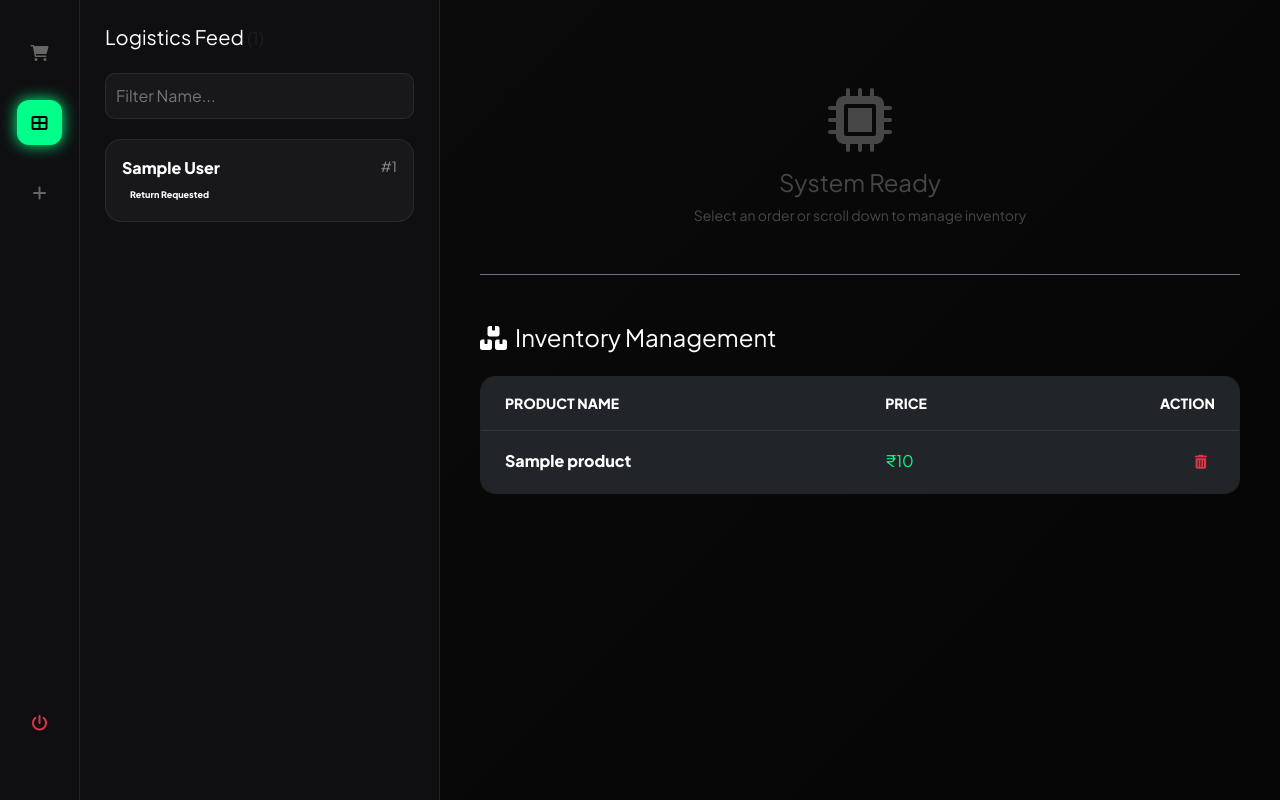
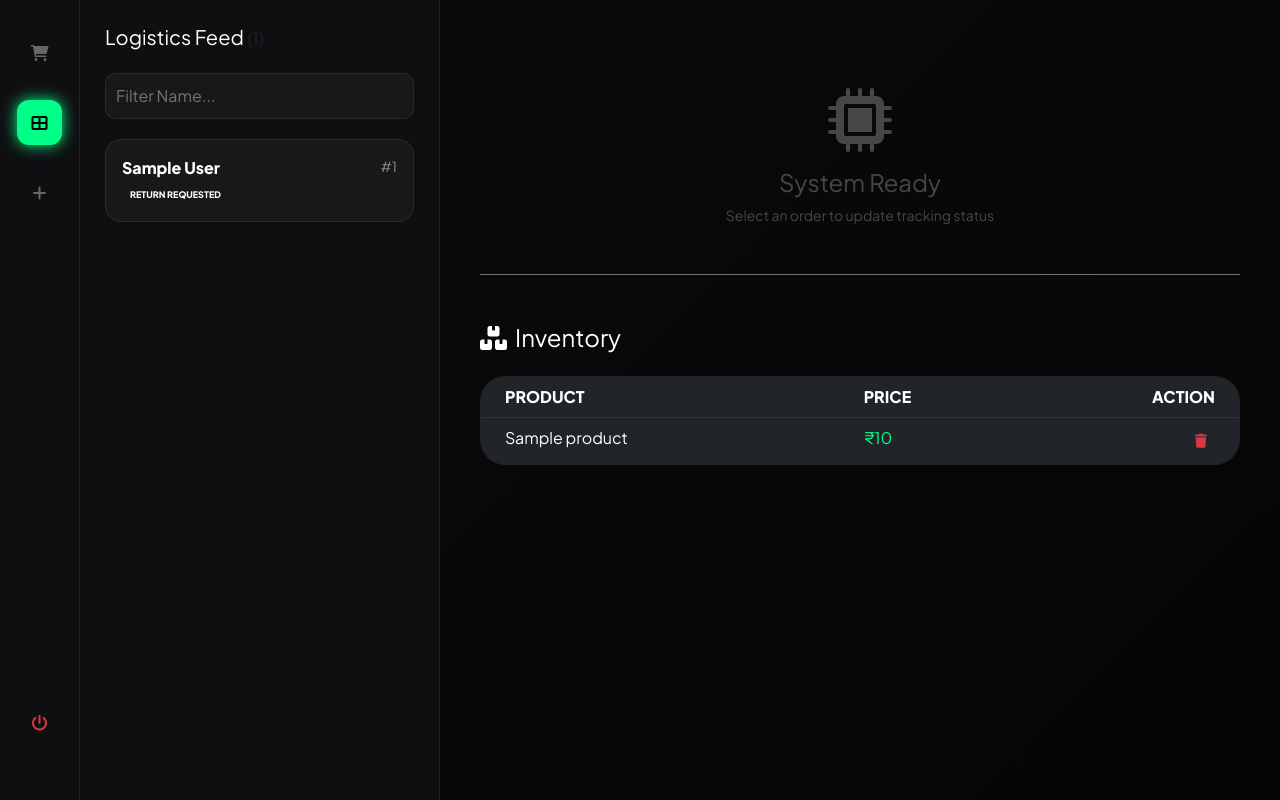
Before and after one commit to gmkarshad45-design/evia-shop, a Flask app: template templates/admin.html in a window 1280 px wide. Run offline with Flask 3, Linux system fonts and the light colour scheme; the template is opened without the code that fills it: values that come from a table or form of the project are taken from there, others are empty; tables that the repository leaves empty hold one stand-in row (values such as "Sample post").

Commit message:
Update admin.html

```diff
--- a/templates/admin.html
+++ b/templates/admin.html
@@ -16,6 +16,7 @@
             --accent: #00ff88;
             --border: rgba(255, 255, 255, 0.08);
             --return: #6f42c1;
+            --warning: #ffc107;
         }
 
         body {
@@ -71,9 +72,10 @@
         }
         .order-card-sm.active { border-color: var(--accent); background: #1d1d21; }
 
-        .stat-badge { font-size: 9px; font-weight: 800; padding: 3px 8px; border-radius: 5px; margin-top: 5px; display: inline-block; }
+        .stat-badge { font-size: 9px; font-weight: 800; padding: 3px 8px; border-radius: 5px; margin-top: 5px; display: inline-block; text-transform: uppercase; }
         .status-placed { background: #333; color: white; }
         .status-shipped { background: #3366ff; color: white; }
+        .status-out-for-delivery { background: var(--warning); color: black; }
         .status-delivered { background: var(--accent); color: black; }
         .status-cancelled { background: #ff4444; color: white; }
 
@@ -89,9 +91,7 @@
         .form-control { background: var(--surface-2); border: 1px solid var(--border); color: white; }
         .form-control:focus { background: var(--surface-2); color: white; border-color: var(--accent); box-shadow: none; }
 
-        /* New Table Styling */
         .table { color: #fff; border-color: var(--border); }
-        .table hover { background: rgba(255,255,255,0.05); }
     </style>
 </head>
 <body>
@@ -129,7 +129,7 @@
         <div id="no-selection" class="text-center mt-5 opacity-25">
             <i class="fa fa-microchip fa-4x mb-3"></i>
             <h4>System Ready</h4>
-            <p class="small">Select an order or scroll down to manage inventory</p>
+            <p class="small">Select an order to update tracking status</p>
         </div>
 
         {% for o in orders %}
@@ -139,7 +139,7 @@
                     <div>
                         <h2 class="fw-800 mb-0">{{ o.customer.full_name }}</h2>
                         <a href="https://wa.me/{{ o.whatsapp }}" target="_blank" class="text-decoration-none small" style="color: var(--accent)">
-                           <i class="fab fa-whatsapp me-1"></i> +{{ o.whatsapp }} (Click to Chat)
+                           <i class="fab fa-whatsapp me-1"></i> +{{ o.whatsapp }} (Chat)
                         </a>
                     </div>
                     <h3 style="color: var(--accent)">₹{{ o.total_price }}</h3>
@@ -147,13 +147,13 @@
 
                 <div class="row">
                     <div class="col-md-7 mb-4">
-                        <label class="opacity-50 small fw-bold mb-2">FULL SHIPPING ADDRESS</label>
-                        <div class="p-3 rounded-3" style="background: var(--surface-1); border: 1px solid var(--border); font-size: 14px; line-height: 1.6;">
+                        <label class="opacity-50 small fw-bold mb-2">SHIPPING ADDRESS</label>
+                        <div class="p-3 rounded-3" style="background: var(--surface-1); border: 1px solid var(--border); font-size: 14px;">
                             {{ o.address if o.address else 'No Address Provided' }}
                         </div>
                     </div>
                     <div class="col-md-5 mb-4">
-                        <label class="opacity-50 small fw-bold mb-2">ORDER ITEMS</label>
+                        <label class="opacity-50 small fw-bold mb-2">ITEMS</label>
                         <div class="p-3 rounded-3" style="background: var(--surface-1); border: 1px solid var(--border); font-weight: bold;">
                             {{ o.product_details }}
                         </div>
@@ -161,12 +161,28 @@
                 </div>
 
                 <div class="d-grid gap-2">
-                    <a href="/admin/update-status/{{ o.id }}/Shipped" class="btn btn-primary p-3 rounded-3 fw-bold">SHIP PACKAGE</a>
-                    <a href="/admin/update-status/{{ o.id }}/Delivered" class="btn btn-success p-3 rounded-3 fw-bold">MARK DELIVERED</a>
-                    <a href="/admin/update-status/{{ o.id }}/Cancelled" class="btn btn-dark p-3 rounded-3 fw-bold">CANCEL ORDER</a>
+                    <label class="small fw-bold opacity-50 mb-1">UPDATE TRACKING STATUS</label>
 
-                    <a href="/admin/delete-order/{{ o.id }}" class="btn btn-outline-danger btn-sm mt-4 border-0 opacity-50" onclick="return confirm('Delete this order record permanently?')">
-                        <i class="fa fa-trash me-2"></i> PERMANENTLY DELETE RECORD
+                    <a href="/admin/update-status/{{ o.id }}/Shipped" class="btn btn-primary p-3 rounded-3 fw-bold">
+                        <i class="fa fa-ship me-2"></i> 1. MARK AS SHIPPED
+                    </a>
+
+                    <a href="/admin/update-status/{{ o.id }}/Out%20for%20Delivery" class="btn btn-warning p-3 rounded-3 fw-bold text-dark">
+                        <i class="fa fa-motorcycle me-2"></i> 2. OUT FOR DELIVERY
+                    </a>
+
+                    <a href="/admin/update-status/{{ o.id }}/Delivered" class="btn btn-success p-3 rounded-3 fw-bold">
+                        <i class="fa fa-check-double me-2"></i> 3. MARK DELIVERED
+                    </a>
+
+                    <hr class="my-3 opacity-10">
+
+                    <a href="/admin/update-status/{{ o.id }}/Cancelled" class="btn btn-dark p-3 rounded-3 fw-bold">
+                        CANCEL ORDER
+                    </a>
+
+                    <a href="/admin/delete-order/{{ o.id }}" class="btn btn-outline-danger btn-sm border-0 mt-3 opacity-25" onclick="return confirm('Permanently delete this record?')">
+                        <i class="fa fa-trash me-2"></i> DELETE RECORD
                     </a>
                 </div>
             </div>
@@ -174,24 +190,24 @@
         {% endfor %}
 
         <div class="mt-5 pt-5 border-top border-secondary">
-            <h4 class="fw-800 mb-4 text-white"><i class="fa fa-boxes me-2"></i>Inventory Management</h4>
-            <div class="table-responsive glass-card p-0" style="border-radius: 15px; overflow: hidden;">
-                <table class="table table-dark table-hover mb-0 align-middle">
-                    <thead class="small text-muted" style="background: var(--surface-1);">
+            <h4 class="fw-800 mb-4"><i class="fa fa-boxes me-2"></i>Inventory</h4>
+            <div class="table-responsive glass-card p-0">
+                <table class="table table-dark table-hover mb-0">
+                    <thead>
                         <tr>
-                            <th class="ps-4 py-3">PRODUCT NAME</th>
-                            <th class="py-3">PRICE</th>
-                            <th class="py-3 text-end pe-4">ACTION</th>
+                            <th class="ps-4">PRODUCT</th>
+                            <th>PRICE</th>
+                            <th class="text-end pe-4">ACTION</th>
                         </tr>
                     </thead>
                     <tbody>
                         {% for p in products %}
-                        <tr style="border-bottom: 1px solid var(--border);">
-                            <td class="ps-4 py-3 fw-bold">{{ p.name }}</td>
-                            <td class="py-3 text-accent" style="color: var(--accent);">₹{{ p.price }}</td>
-                            <td class="py-3 text-end pe-4">
-                                <a href="/admin/delete-product/{{ p.id }}" class="btn btn-sm btn-outline-danger border-0" onclick="return confirm('Remove {{ p.name }} from shop?')">
-                                    <i class="fa fa-trash-can"></i>
+                        <tr>
+                            <td class="ps-4">{{ p.name }}</td>
+                            <td style="color: var(--accent);">₹{{ p.price }}</td>
+                            <td class="text-end pe-4">
+                                <a href="/admin/delete-product/{{ p.id }}" class="btn btn-sm btn-outline-danger border-0">
+                                    <i class="fa fa-trash"></i>
                                 </a>
                             </td>
                         </tr>
@@ -206,30 +222,19 @@
 <div class="modal fade" id="productModal" tabindex="-1">
     <div class="modal-dialog modal-dialog-centered">
         <div class="modal-content">
-            <form action="/admin/add-product" method="POST" id="addProductForm">
+            <form action="/admin/add-product" method="POST">
                 <div class="modal-header border-0">
-                    <h5 class="modal-title fw-bold">Add New Collection</h5>
+                    <h5 class="modal-title">New Product</h5>
                     <button type="button" class="btn-close btn-close-white" data-bs-dismiss="modal"></button>
                 </div>
                 <div class="modal-body">
-                    <div class="mb-3">
-                        <input type="text" name="name" class="form-control" placeholder="Product Name" required>
-                    </div>
-                    <div class="mb-3">
-                        <input type="number" name="price" class="form-control" placeholder="Price (₹)" required>
-                    </div>
-                    <div class="mb-3">
-                        <input type="text" name="image" class="form-control" placeholder="Main Image URL" required>
-                    </div>
-                    <div class="mb-3">
-                        <input type="text" name="image_2" class="form-control" placeholder="Second Image URL (Optional)">
-                    </div>
-                    <div class="mb-3">
-                        <textarea name="description" class="form-control" placeholder="Description" rows="3"></textarea>
-                    </div>
+                    <input type="text" name="name" class="form-control mb-3" placeholder="Product Name" required>
+                    <input type="number" name="price" class="form-control mb-3" placeholder="Price" required>
+                    <input type="text" name="image" class="form-control mb-3" placeholder="Image URL" required>
+                    <textarea name="description" class="form-control" placeholder="Description"></textarea>
                 </div>
                 <div class="modal-footer border-0">
-                    <button type="submit" id="submitBtn" class="btn btn-success w-100 py-3 fw-bold">UPLOAD PRODUCT</button>
+                    <button type="submit" class="btn btn-success w-100 py-3 fw-bold">UPLOAD</button>
                 </div>
             </form>
         </div>
@@ -240,36 +245,21 @@
     function viewOrder(id) {
         document.getElementById('no-selection').classList.add('d-none');
         document.querySelectorAll('.detail-view').forEach(el => el.classList.add('d-none'));
-
         const detailEl = document.getElementById('detail-' + id);
         if(detailEl) detailEl.classList.remove('d-none');
-
-        if(window.innerWidth < 768) {
-            document.getElementById('mainContent').classList.add('active');
-        }
-
+        if(window.innerWidth < 768) document.getElementById('mainContent').classList.add('active');
         document.querySelectorAll('.order-card-sm').forEach(el => el.classList.remove('active'));
         event.currentTarget.classList.add('active');
     }
 
-    function closeDetails() {
-        document.getElementById('mainContent').classList.remove('active');
-    }
+    function closeDetails() { document.getElementById('mainContent').classList.remove('active'); }
 
     function filterOrders() {
         let input = document.getElementById('orderSearch').value.toLowerCase();
-        let cards = document.querySelectorAll('.order-card-sm');
-        cards.forEach(card => {
-            let name = card.getAttribute('data-name');
-            card.style.display = name.includes(input) ? "block" : "none";
+        document.querySelectorAll('.order-card-sm').forEach(card => {
+            card.style.display = card.getAttribute('data-name').includes(input) ? "block" : "none";
         });
     }
-
-    document.getElementById('addProductForm').addEventListener('submit', function() {
-        const btn = document.getElementById('submitBtn');
-        btn.disabled = true;
-        btn.innerHTML = '<i class="fa fa-spinner fa-spin me-2"></i> UPLOADING...';
-    });
 </script>
 <script src="https://cdn.jsdelivr.net/npm/bootstrap@5.3.0/dist/js/bootstrap.bundle.min.js"></script>
 </body>
```
